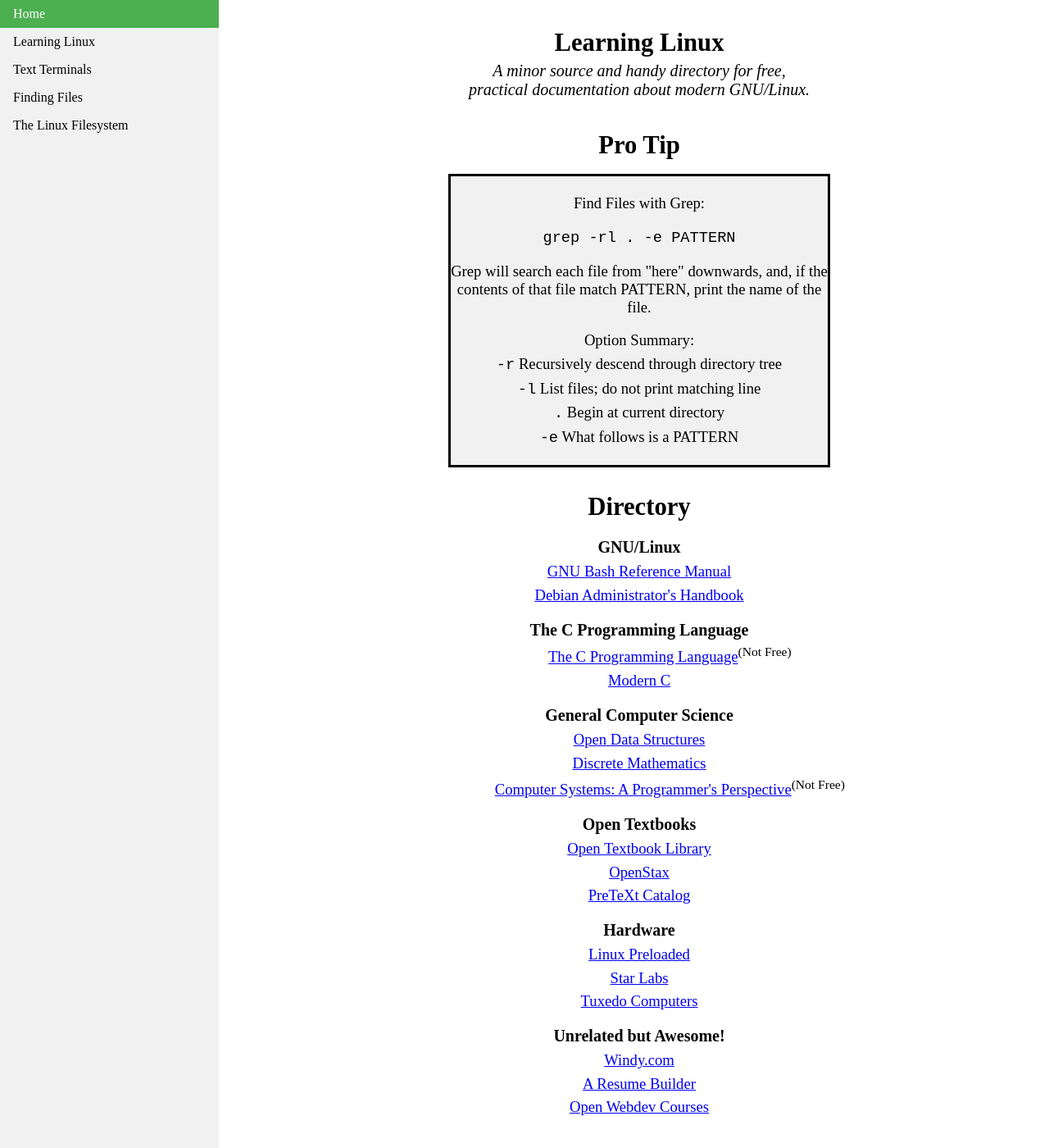
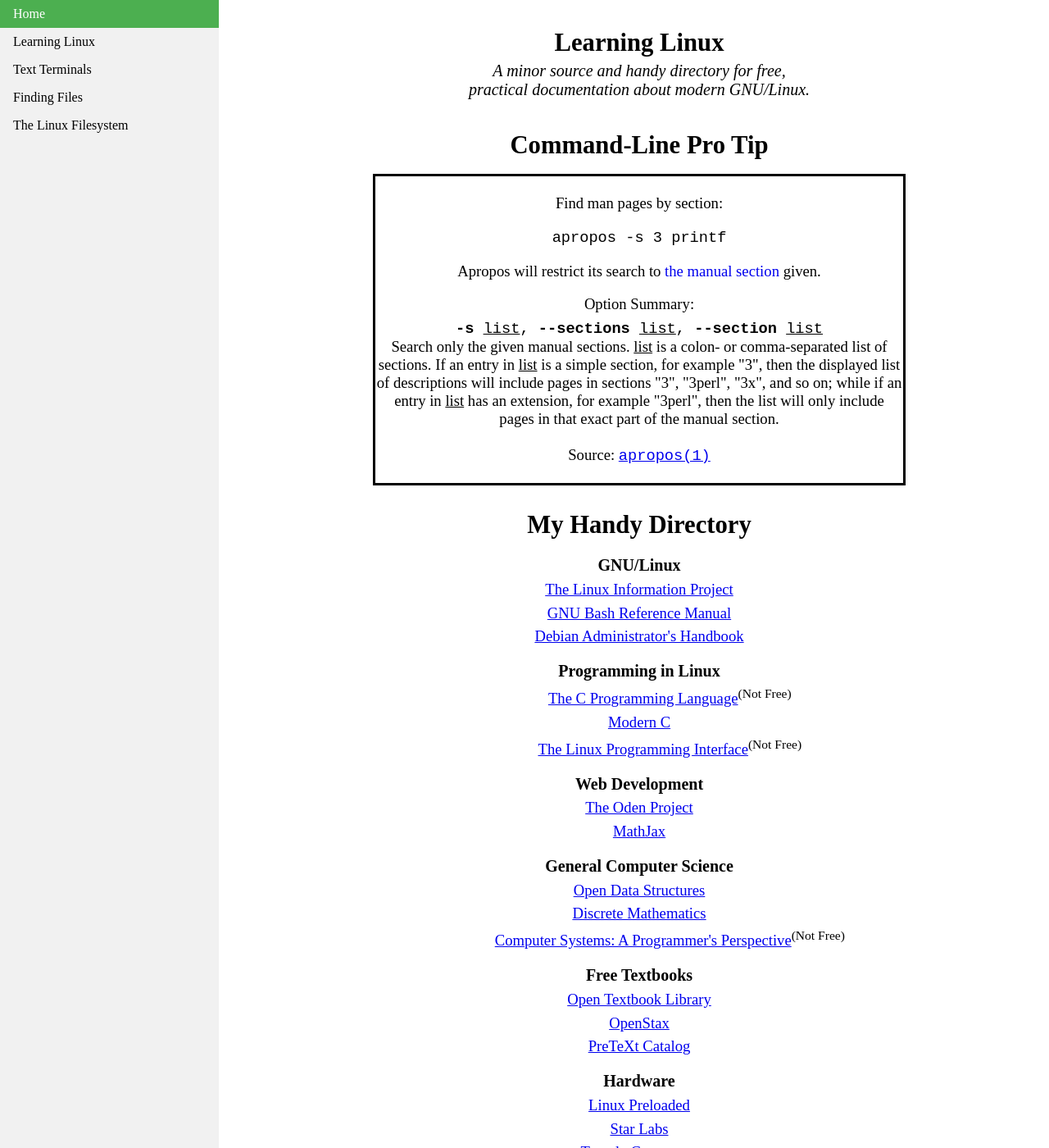
Before and after one commit to josh-59/Learning-Linux, a Jekyll site: the page built from index.html, in a window 1280 px wide and 1400 px high. Shown: the whole window at 82% size. Built offline with Jekyll 4.4.1, drawn with Linux system fonts in a browser that asks for light colours; some of the changed text lies outside the part shown.

Commit message:
Directory, protip

```diff
--- a/index.html
+++ b/index.html
@@ -12,51 +12,65 @@ title: Home
 </div>
 
 <div class="content">
-    <h1> Pro Tip</h1>
-    <div id="pro-tip" style="background-color: #f1f1f1;">
+    <h1> Command-Line Pro Tip</h1>
+    <div id="pro-tip" style="width: 70%;">
         <br>
-        Find Files with Grep:
+        Find man pages by section:
 
         <p>
         <code>
-            grep -rl . -e PATTERN
+            apropos -s 3 printf
         </code>
         </p>
 
         <p>
-            Grep will search each file from "here" downwards,
-            and, if the contents of that file match PATTERN,
-            print the name of the file.
+            Apropos will restrict its search to
+			<a href="https://unix.stackexchange.com/questions/3586/what-do-the-numbers-in-a-man-page-mean">the manual section</a>
+			given.
         </p>
 
         Option Summary:
         <ul style="list-style: none; margin: 0; padding: 0">
-            <li><code>-r</code> Recursively descend through directory tree </li>
-            <li><code>-l</code> List files; do not print matching line </li>
-            <li><code>.</code> Begin at current directory </li>
-            <li><code>-e</code>   What follows is a PATTERN
-            </li>
+            <li><code><b>-s</b> <u>list</u>, <b>--sections</b> <u>list</u>, <b>--section</b> <u>list</u></code>
+				<br>
+				Search only the given manual sections.  <u>list</u> is a colon- or comma-separated list of sections.
+				If  an  entry  in
+              <u>list</u> is a simple section, for example "3", then the displayed
+			  list of descriptions will include pages in sections
+			  "3", "3perl", "3x", and so on; while if an entry
+              in <u>list</u> has an extension, for example "3perl", then  the
+              list  will  only include pages in that exact part of the
+              manual section.
+			  </li>
         </ul>
         <br>
-
+		Source: <a href="http://man7.org/linux/man-pages/man1/apropos.1.html"><code>apropos(1)</code></a>
+		<br><br>
     </div>
 </div>
 
 
 <div id="directory" class="content">
-    <h1> Directory </h1>
+    <h1> My Handy Directory </h1>
 
     <h3> GNU/Linux </h3>
     <ul class="directory">
+		<li><a href="http://www.linfo.org/index.html"> The Linux Information Project </a></li>
         <li><a href="https://www.gnu.org/software/bash/manual"> GNU Bash Reference Manual </a> </li>
         <li><a href="https://debian-handbook.info/"> Debian Administrator's Handbook </a></li>
     </ul>
 
-    <h3> The C Programming Language </h3>
+    <h3> Programming in Linux </h3>
     <ul class="directory">
         <li> &emsp;&emsp;&emsp;&emsp;<a href="https://en.wikipedia.org/wiki/The_C_Programming_Language">The C Programming Language</a><sup>(Not Free)</sup></li>
         <li><a href="https://modernc.gforge.inria.fr/"> Modern C </a></li>
+		<li>&emsp;&emsp;&emsp;&emsp;<a href="http://www.man7.org/tlpi/index.html">The Linux Programming Interface</a><sup>(Not Free)</sup></li>
     </ul>
+
+	<h3> Web Development </h3>
+	<ul class="directory">
+		<li><a href="https://www.theodinproject.com">The Oden Project</a></li>
+		<li><a href="https://www.mathjax.org/">MathJax</a></li>
 
     <h3> General Computer Science </h3>
     <ul class="directory">
@@ -65,7 +79,7 @@ title: Home
         <li>&emsp;&emsp;&emsp;&emsp;<a href="http://www.csapp.cs.cmu.edu/">Computer Systems: A Programmer's Perspective</a><sup>(Not Free)</sup></li>
     </ul>
 
-    <h3> Open Textbooks </h3>
+    <h3> Free Textbooks </h3>
     <ul class="directory">
         <li><a href="https://open.umn.edu/opentextbooks"> Open Textbook Library </a></li>
         <li><a href="https://openstax.org/"> OpenStax </a></li>
@@ -81,8 +95,7 @@ title: Home
 
     <h3> Unrelated but Awesome! </h3>
     <ul class="directory">
-        <li><a href="https://www.windy.com"> Windy.com</a></li>
-        <li><a href="https://rx-resume.web.app/"> A Resume Builder</a></li>
-        <li><a href="https://www.theodinproject.com"> Open Webdev Courses </a></li>
+        <li><a href="https://www.windy.com"> Windy: Wind Map & Weather Forecast</a></li>
+        <li><a href="https://rx-resume.web.app/">Reactive Resume</a></li>
     </ul>
 </div>
```
